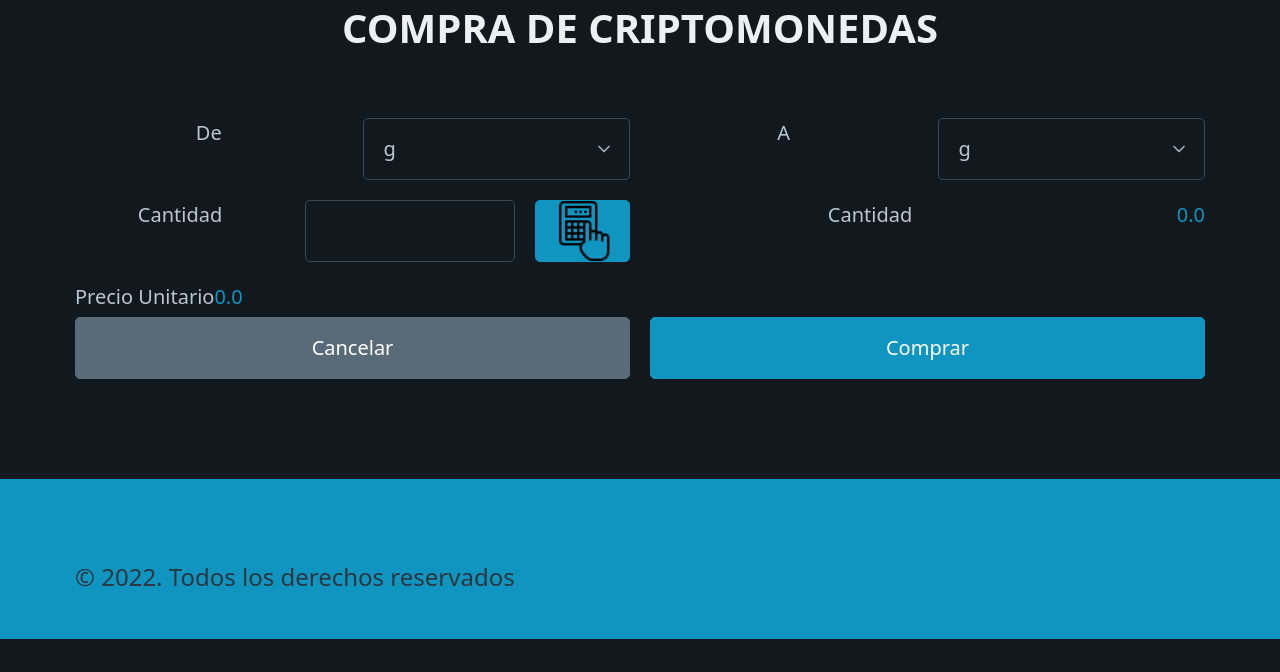
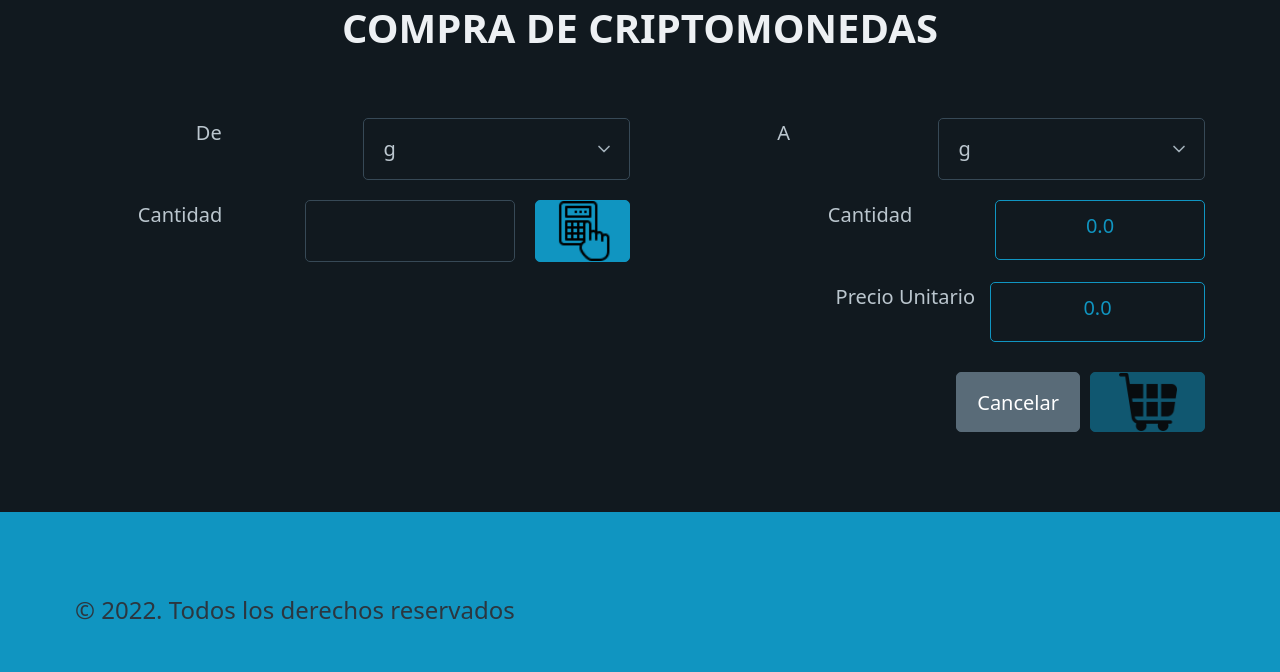
Before and after one commit to AbelPerezCollado/MyCrypto-Proyecto-Keepcoding, a Flask app: page /compra in a window 1280 px wide. Shown: the part 240-912 px from the top of the page. Before the commit the page ends 879 px from the top, so only its background shows below. Run offline with Flask 2, Linux system fonts and the light colour scheme.

Commit message:
Versión martes 19 abril. Falta comprobar hora de la compra y mensajes de validación

```diff
--- a/balance/routes.py
+++ b/balance/routes.py
@@ -30,7 +30,7 @@ def compra():
 
 
     if request.method == "GET":
-
+        form.comprar.render_kw = {'disabled': True}
         return render_template("compra.html",clase_compra = "disabled-link",formulario = form )
 
     elif request.method == "POST":
--- a/balance/static/css/style.css
+++ b/balance/static/css/style.css
@@ -67,23 +67,43 @@ div.movimiento {
     text-decoration: underline;
 }
 
+
+
 div.container {
     display: flex;
     justify-content: space-between;
 
 }
-div.container_pu {
+.container-pu {
 display: flex;
+justify-content: end;
+gap: 15px;
+height: 90px;
 
 
 }
-div.pu {
+.pu {
     color: #1095c1;
+    border: 1px solid #1095c1;
+    border-radius: 5px;
+    height: 60px;
+    width: 215px;
+    text-align: center;
+    padding: 10px;
 }
 
-div.cantidad_convertida {
+.cantidad-convertida {
     color: #1095c1;
-    text-align: right;
+    text-align: center;
+    border: 1px solid #1095c1;
+    height: 60px;
+    border-radius: 5px;
+    padding: 10px;
+
+
+
+
+
 }
 
 div.boton-volver {
@@ -116,3 +136,26 @@ label {
 p.pu_label {
     text-align: center;
 }
+
+
+.boton-cancelar-comprar {
+    display:flex;
+    text-align: right;
+    height: 60px;
+    justify-content: end;
+    gap: 10px;
+}
+
+input#comprar {
+    height: 60px;
+    width: 115px;
+    background-image: url('../css/img/buy.png') ;
+    background-size: contain;
+    background-repeat: no-repeat;
+    background-position: center;
+
+}
+
+a.secondary {
+    height: 60px;
+}
--- a/balance/templates/compra.html
+++ b/balance/templates/compra.html
@@ -32,9 +32,12 @@
 
 
         <div class="grid">
-
+                <div class="cantidad-from-label">
                     {{formulario.cantidad_from.label()}}
+                </div>
+                <div class="cantidad-from">
                     {{formulario.cantidad_from()}}
+                </div>
                 {% if formulario.cantidad_from.errors %}
                 {% for error in formulario.cantidad_from.errors %}
                     <p class = "error">{{error}}</p>
@@ -48,8 +51,10 @@
                     {{formulario.calcular()}}
 
                 </div>
+                <div class="cantidad-convertida-label">
                     {{formulario.cantidad_convertida.label()}}
-                <div class="cantidad_convertida">
+                </div>
+                <div class="cantidad-convertida">
                     {% if formulario.cantidad_convertida.data  %}
                         {{formulario.cantidad_convertida.data}}
                     {% else %}
@@ -60,7 +65,7 @@
 
         </div>
 
-        <div class="container_pu">
+        <div class="container-pu">
                 <div class="pu_label">
                     {{formulario.pu.label()}}
                 </div>
@@ -83,9 +88,12 @@
 
 
 
-        <div class="grid">
+        <div class="boton-cancelar-comprar">
             <a href="/" role="button" class="secondary">Cancelar</a>
+            <div class="boton-comprar">
                 {{formulario.comprar()}}
+            </div>
+
 
         </div>
 
--- a/balance/templates/movimientos.html
+++ b/balance/templates/movimientos.html
@@ -9,7 +9,7 @@
     <p class="boton">
 
     </p>
-    <table>
+    <table role="grid">
         <tr>
             <th>Fecha</th>
             <th>Hora</th>
--- a/formularios.py
+++ b/formularios.py
@@ -43,7 +43,7 @@ class ComprasForm(FlaskForm):
 
 
     calcular = SubmitField(" ")
-    comprar = SubmitField("Comprar")
+    comprar = SubmitField(" ")
 
 
 
```
Also changed, not shown: balance/static/css/img/buy.png (added). Lines whose indentation alone changed are shown as unchanged.
